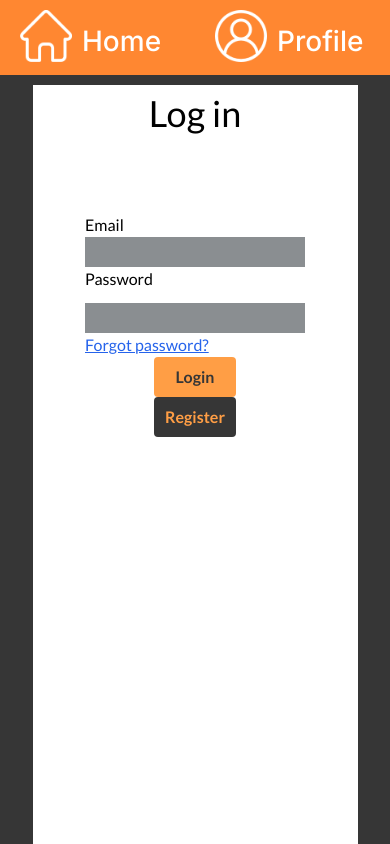
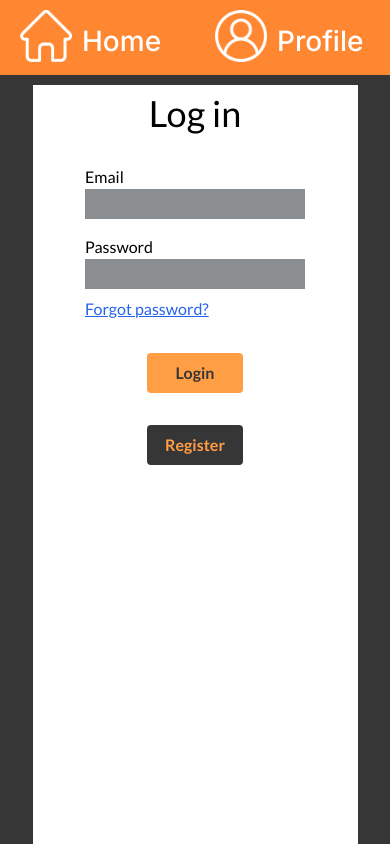
Before and after one commit to Kenan-Sabic/whisked-away, a React (Create React App) app: page /loginPage in a window 390 px wide. Shown: the top 844 px of the page. Built offline with nearby package versions, Linux system fonts and the light colour scheme.

Commit message:
Managed to get spacing to work for now.

```diff
--- a/src/components/css/login.css
+++ b/src/components/css/login.css
@@ -6,3 +6,55 @@
 }
 
 }
+
+.mmb-05{
+
+ margin-bottom: 0.5rem;
+
+}
+.mmb-1{
+
+
+margin-bottom: 1rem;
+
+
+}
+
+.mmb-2 {
+
+margin-bottom: 2rem;
+
+}
+
+.mw-1 {
+
+width: 1rem;
+
+}
+
+.mw-2 {
+
+width: 2rem;
+
+}
+
+.mw-3 {
+
+    width: 3rem;
+
+    }
+.mw-4 {
+
+width: 4rem;
+
+}
+.mw-5 {
+
+width: 5rem;
+
+}
+.mw-6 {
+
+width: 6rem;
+
+}
--- a/src/pages/LoginPage.jsx
+++ b/src/pages/LoginPage.jsx
@@ -9,18 +9,26 @@ function LoginPage() {
     <div>
       <Navbar />
     <div id='background' className='bg-jet lg:bg-hero-pattern min-h-screen w-full grid grid-cols-12'>
-      <form className='bg-white min-h-screen col-start-2 col-end-12 mt-[85px] mb-3 flex flex-col items-center space-y-1 '>
-        <h2 className='font-medium text-4xl mt-2 mb-10'>Log in</h2>
-        <div className='w-[220px] flex items-start'><label htmlFor="email" className='mt-10 w-1/5 text-left'>Email</label></div>
-        <input type="text" name="email" id="email" className='bg-battleshipgrey w-[220px] h-[30px]' />
-        <div className='w-[220px] flex items-start'><label htmlFor="password" className='mt-4 w-1/5 text-left'>Password</label></div>
-        <input type="password" className='bg-battleshipgrey mt-3 w-[220px] h-[30px]' />
-        <div className='w-[220px] '>
+      <form className='bg-white min-h-screen col-start-2 col-end-12 mt-[85px] mb-3 flex flex-col items-center '>
+        <h2 className='font-medium text-4xl mt-2  mmb-2' >Log in</h2>
+        <div className='w-[220px] text left mmb-1'>
+          <label htmlFor="email" className='mt-10 w-1/5 text-left'>Email</label>
+
+        <input type="text" name="email" id="email" className='bg-battleshipgrey w-full h-[30px]' /></div>
+
+
+
+        <div className='w-[220px] mmb-05'>
+          <label htmlFor="password" className='w-1/5 text-left'>Password</label>
+        <input type="password" className='bg-battleshipgrey w-[220px] h-[30px]' />
+        </div>
+        <div className='w-[220px] mmb-2'>
         <a href="#" className='text-blue-600 underline'>Forgot password?</a>
         </div>
-        <input type="submit" value="Login" className='mt-4 w-1/4 sm:w-1/5 md:w-1/12 py-2 bg-sandybrown text-jet font-bold rounded' />
-        <button className='mt-16 w-1/4 sm:w-1/5 md:w-1/12 py-2 bg-jet text-sandybrown font-bold rounded'>Register</button>
+        <input type="submit" value="Login" className='mmb-2 mw-6  md:w-1/12 py-2 bg-sandybrown text-jet font-bold rounded' />
+        <button className=' mw-6 sm:w-1/5 md:w-1/12 py-2 bg-jet text-sandybrown font-bold rounded'>Register</button>
       </form>
+
     </div>
     <Footer />
     </div>
```
